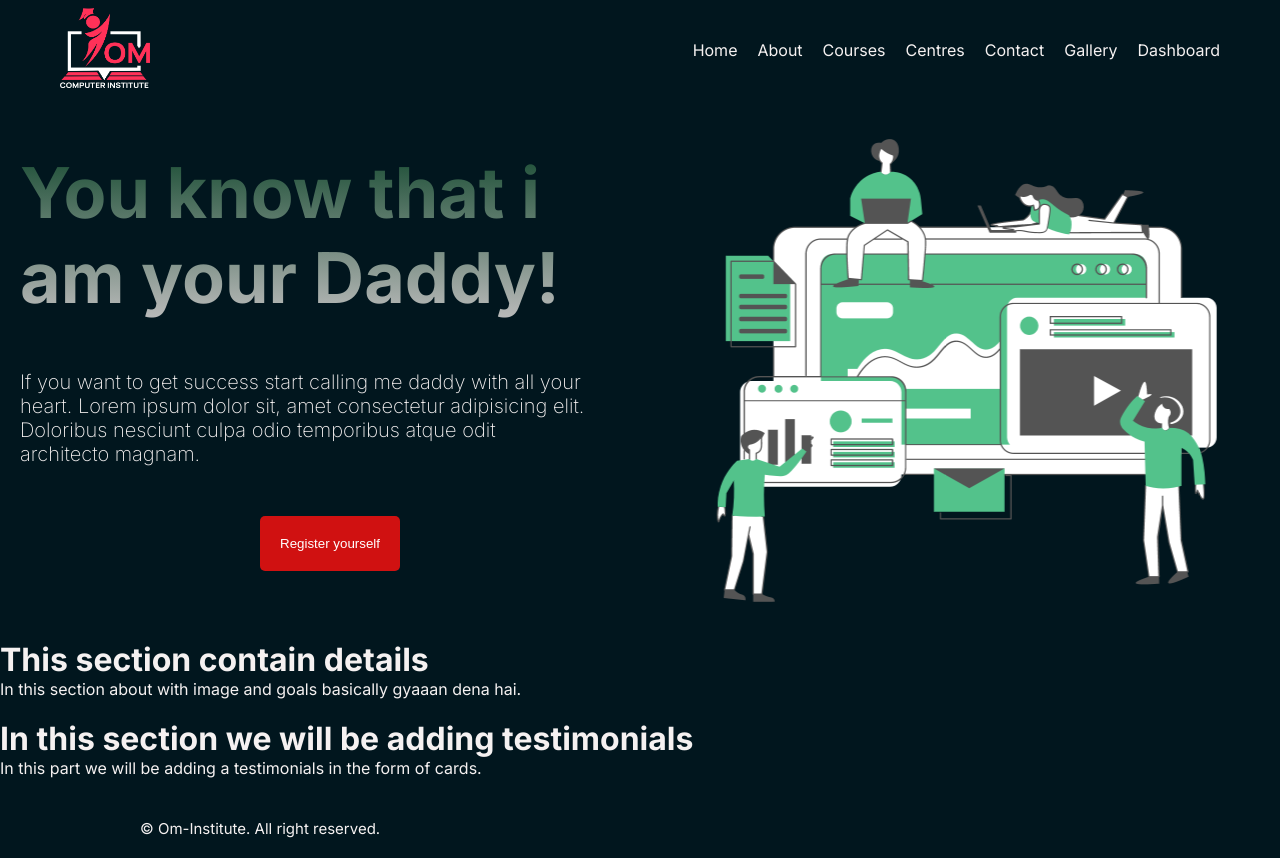
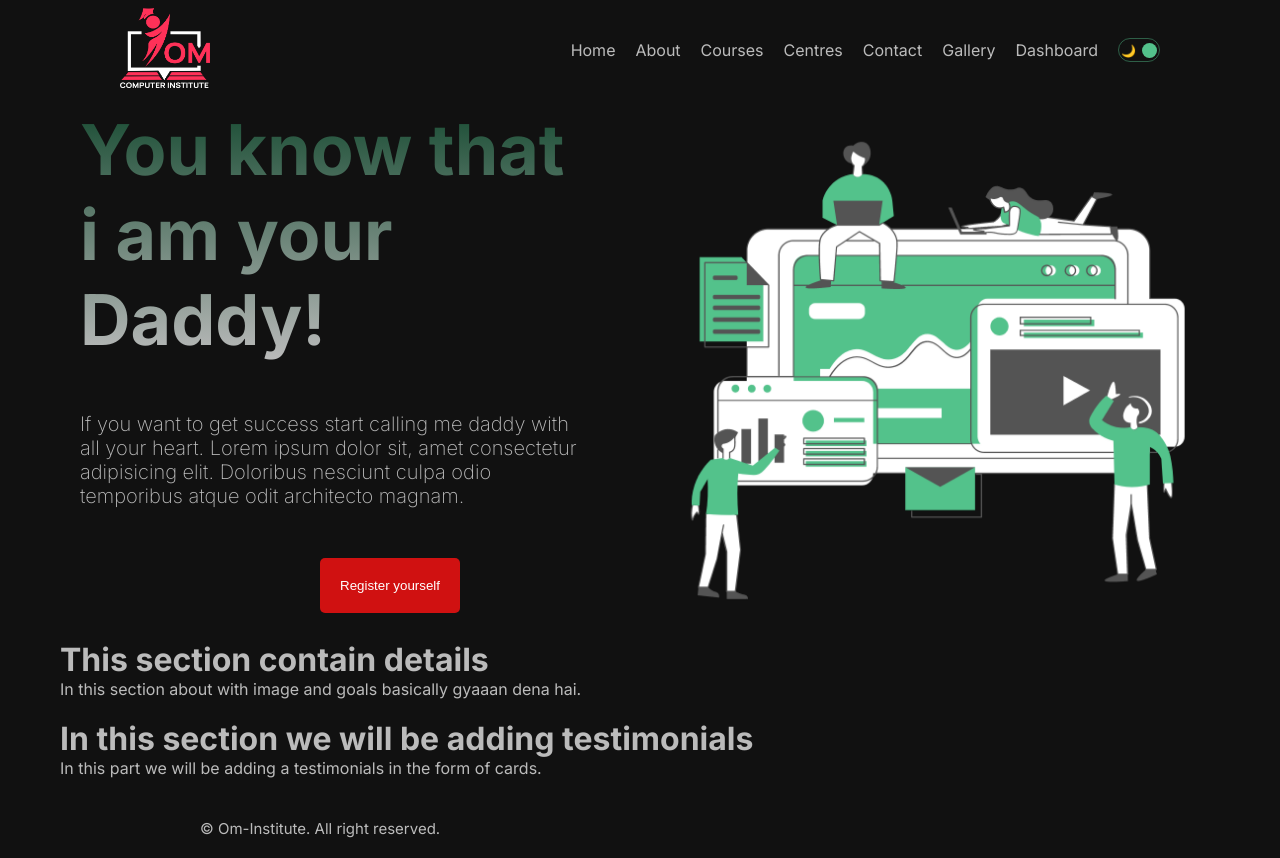
Before and after one commit to MAYANK-TRIPATH/Om-website, a Next.js app: page / in a window 1280 px wide. Built offline with nearby package versions, Linux system fonts and the light colour scheme.

Commit message:
Dark/light Done

```diff
--- /dev/null
+++ b/context/ThemeContext.js
@@ -0,0 +1,19 @@
+"use client";
+
+import { createContext, useState } from "react";
+
+export const ThemeContext = createContext();
+
+export const ThemeProvider = ({ children }) => {
+    const [mode, setMode] = useState("dark");
+
+    const toggle = () => {
+        setMode((prev) => (prev === "dark" ? "light" : "dark"));
+    };
+
+    return (
+    <ThemeContext.Provider value={{ toggle, mode }}>
+       <div className={`theme ${mode}`}>{children}</div>
+    </ThemeContext.Provider>
+    );
+};
--- a/src/app/globals.css
+++ b/src/app/globals.css
@@ -17,6 +17,20 @@
   color: inherit;
 }
 
+.theme{
+  transition: 1s all ease;
+}
+
+.light {
+  background-color: rgb(228, 222, 222);
+  color: #111;
+}
+
+.dark {
+  background-color: #111;
+  color: #bbb;
+}
+
 .container {
   max-width: 1366px;
   min-height: 100vh;
--- a/src/app/layout.js
+++ b/src/app/layout.js
@@ -2,6 +2,7 @@
 import { Inter } from 'next/font/google'
 import Navbar from '@/components/navbar/Navbar'
 import Footer from '@/components/footer/Footer'
+import { ThemeProvider } from '../../context/ThemeContext'
 
 const inter = Inter({ subsets: ['latin'] })
 
@@ -14,12 +15,13 @@
   return (
     <html lang="en">
       <body className={inter.className}>
-      <div className='cotainer'>
-
+        <ThemeProvider>
+      <div className="container">
       <Navbar/>
         {children}
       <Footer/>
       </div>
+      </ThemeProvider>
       </body>
     </html>
   )
--- /dev/null
+++ b/src/components/DarkModeToggle/DarkModeToggle.jsx
@@ -0,0 +1,19 @@
+"use client"
+
+import React, { useContext } from 'react'
+import styles from './DarkModeToggle.module.css'
+import { ThemeContext } from '../../../context/ThemeContext'
+
+const DarkModeToggle = () => {
+const { toggle, mode} = useContext(ThemeContext);
+
+  return (
+    <div className={styles.container} onClick={toggle}>
+        <div className={styles.icon}>🌙</div>
+        <div className={styles.icon}>🔆</div>
+        <div className={styles.ball} style={mode === "light" ? { left: "2px"} : { right: "2px"}}/>
+    </div>
+  )
+}
+
+export default DarkModeToggle
--- /dev/null
+++ b/src/components/DarkModeToggle/DarkModeToggle.module.css
@@ -0,0 +1,24 @@
+.container {
+    width: 42px;
+    height: 24px;
+    border: 1.5px solid #53c28b70;
+    border-radius: 30px;
+    display: flex;
+    align-items: center;
+    justify-content: space-between;
+    padding: 2px;
+    position: relative;
+    cursor: pointer;
+}
+
+.icon {
+    font-size: 12px;
+}
+
+.ball {
+    width: 15px;
+    height: 15px;
+    background-color: #53c28b;
+    border-radius: 50%;
+    position: absolute;
+}
--- a/src/components/navbar/Navbar.jsx
+++ b/src/components/navbar/Navbar.jsx
@@ -2,6 +2,7 @@
 import Link from 'next/link';
 import styles from './navbar.module.css';
 import Image from 'next/image';
+import DarkModeToggle from '../DarkModeToggle/DarkModeToggle';
 
 
 const links = [
@@ -49,11 +50,13 @@
       <Image src="/logo.png"  alt="logo" width ={90} height={80}/>
       </a>
       <div className={styles.links}>
+
         {links.map((link) => (
           <Link key={link.id} href={link.url}>
             {link.title}
           </Link>
         ))}
+        <DarkModeToggle/>
       </div>
     </div>
   )
```
